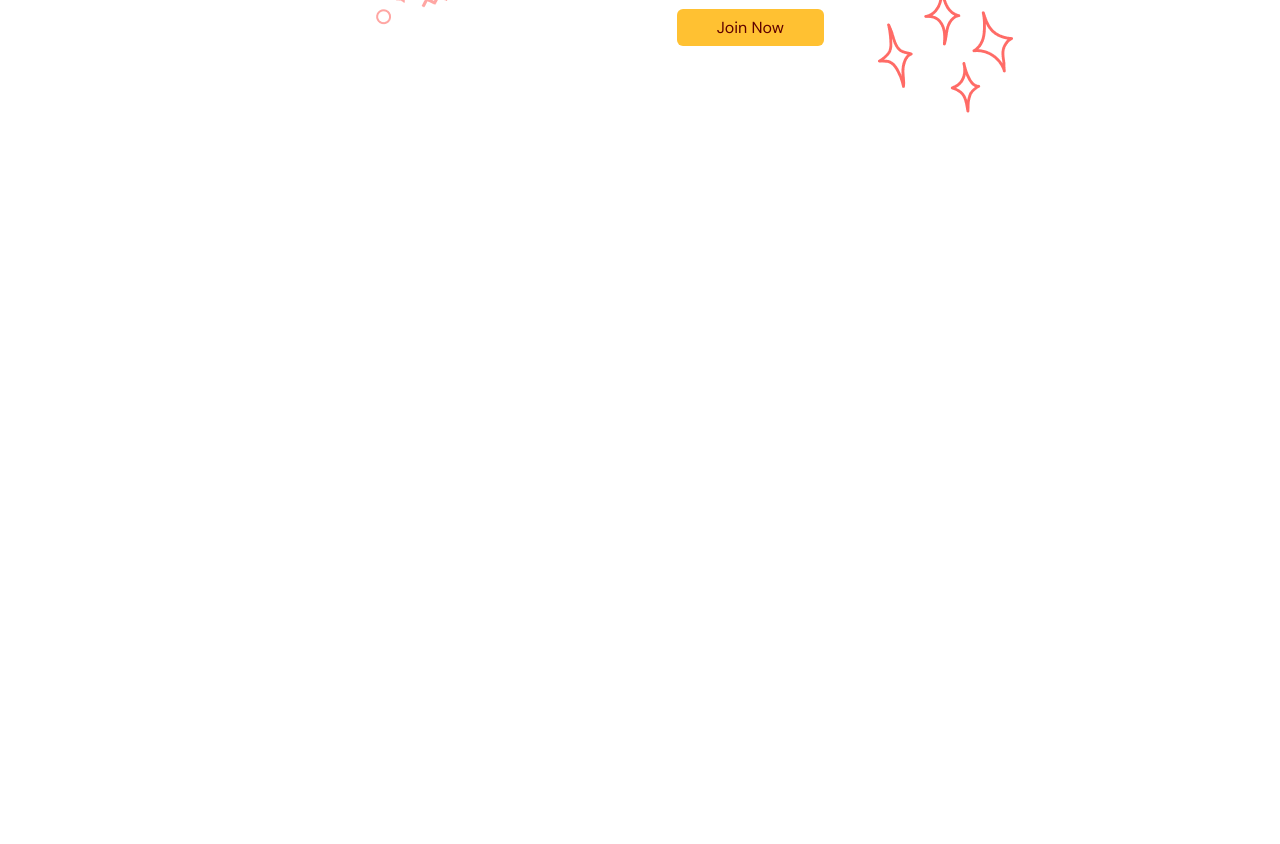
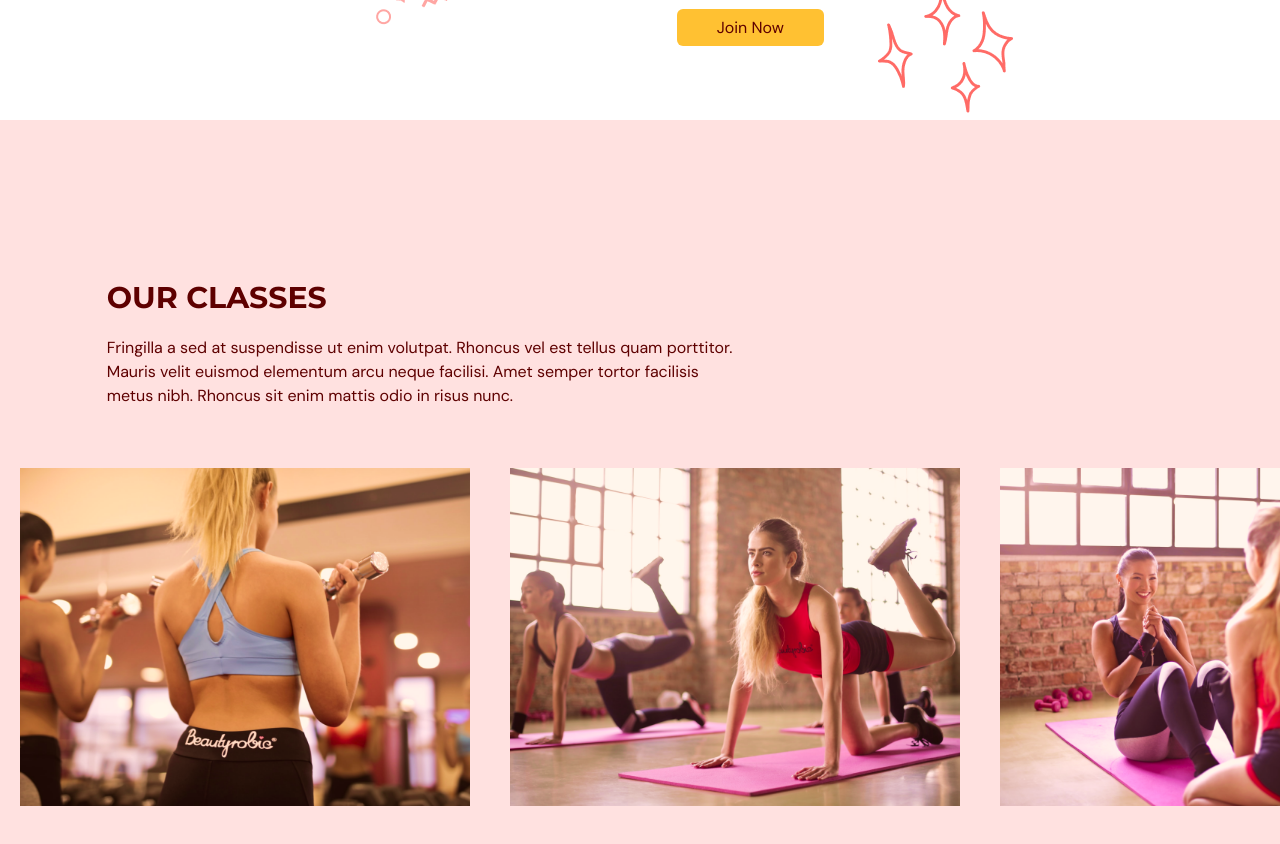
Before and after one commit to markgmz92/gym-typescript, a React (Vite) app: page / in a window 1280 px wide. Shown: the part 2060-2904 px from the top of the page. Before the commit the page ends 2180 px from the top, so only its background shows below. Built offline with nearby package versions, Linux system fonts and the light colour scheme.

Commit message:
Our Classes section done

```diff
--- a/src/App.tsx
+++ b/src/App.tsx
@@ -1,6 +1,7 @@
 import Navbar from "@/scenes/navbar/index.tsx";
 import Home from "@/scenes/home";
 import Benefits from "@/scenes/benefits";
+import OurClasses from "@/scenes/ourClasses";
 import { useEffect, useState } from "react";
 import { SelectedPage } from "@/shared/types";
 
@@ -33,6 +34,7 @@
       />
       <Home setSelectedPage={setSelectedPage} />
       <Benefits setSelectedPage={setSelectedPage} />
+      <OurClasses setSelectedPage={setSelectedPage} />
     </div>
   );
 }
--- /dev/null
+++ b/src/scenes/ourClasses/Class.tsx
@@ -0,0 +1,21 @@
+type Props = {
+  name: string;
+  description?: string;
+  image: string;
+};
+
+const Class = ({ name, description, image }: Props) => {
+  const overlayStyles = `p-5 absolute z-30 flex h-[380px] w-[450px] flex-col
+  items-center justify-center whitespace-normal bg-primary-500 text-center text-white opacity-0 transition duration-500 hover:opacity-90`;
+  return (
+    <li className="relative mx-5 inline-block h-[380px] w-[450px]">
+      <div className={overlayStyles}>
+        <p className="text-2xl">{name}</p>
+        <p className="mt-5">{description}</p>
+      </div>
+      <img src={`${image}`} alt={image} />
+    </li>
+  );
+};
+
+export default Class;
--- /dev/null
+++ b/src/scenes/ourClasses/index.tsx
@@ -0,0 +1,96 @@
+import { SelectedPage, ClassType } from "@/shared/types";
+import image1 from "@/assets/image1.png";
+import image2 from "@/assets/image2.png";
+import image3 from "@/assets/image3.png";
+import image4 from "@/assets/image4.png";
+import image5 from "@/assets/image5.png";
+import image6 from "@/assets/image6.png";
+import { motion } from "framer-motion";
+import HText from "@/shared/HText";
+import Class from "./Class";
+
+const classes: Array<ClassType> = [
+  {
+    name: "Weight Training Classes",
+    description:
+      "Lorem ipsum dolor sit amet, consectetur adipiscing elit, sed do eiusmod tempor incididunt ut labore et dolore magna aliqua. Ut enim ad minim veniam, quis nostrud exercitation ullamco laboris nisi ut aliquip ex ea commodo consequat.",
+    image: image1,
+  },
+  {
+    name: "Yoga Classes",
+
+    image: image2,
+  },
+  {
+    name: "Ab Core Classes",
+    description:
+      "Lorem ipsum dolor sit amet, consectetur adipiscing elit, sed do eiusmod tempor incididunt ut labore et dolore magna aliqua. Ut enim ad minim veniam, quis nostrud exercitation ullamco laboris nisi ut aliquip ex ea commodo consequat.",
+    image: image3,
+  },
+  {
+    name: "Adventure Classes",
+    description:
+      "Lorem ipsum dolor sit amet, consectetur adipiscing elit, sed do eiusmod tempor incididunt ut labore et dolore magna aliqua. Ut enim ad minim veniam, quis nostrud exercitation ullamco laboris nisi ut aliquip ex ea commodo consequat.",
+    image: image4,
+  },
+  {
+    name: "Fitness Classes",
+    image: image5,
+  },
+  {
+    name: "Training Classes",
+    description:
+      "Lorem ipsum dolor sit amet, consectetur adipiscing elit, sed do eiusmod tempor incididunt ut labore et dolore magna aliqua. Ut enim ad minim veniam, quis nostrud exercitation ullamco laboris nisi ut aliquip ex ea commodo consequat.",
+    image: image6,
+  },
+];
+
+type Props = {
+  setSelectedPage: (value: SelectedPage) => void;
+};
+
+const OurClasses = ({ setSelectedPage }: Props) => {
+  return (
+    <section id="ourclasses" className="w-full bg-primary-100 py-40">
+      <motion.div
+        onViewportEnter={() => setSelectedPage(SelectedPage.OurClasses)}
+      >
+        <motion.div
+          className="mx-auto w-5/6"
+          initial="hidden"
+          whileInView="visible"
+          viewport={{ once: true, amount: 0.5 }}
+          transition={{ duration: 0.5 }}
+          variants={{
+            hidden: { opacity: 0, x: -50 },
+            visible: { opacity: 1, x: 0 },
+          }}
+        >
+          <div className="md:w-3/5">
+            <HText>OUR CLASSES</HText>
+            <p className="py-5">
+              Fringilla a sed at suspendisse ut enim volutpat. Rhoncus vel est
+              tellus quam porttitor. Mauris velit euismod elementum arcu neque
+              facilisi. Amet semper tortor facilisis metus nibh. Rhoncus sit
+              enim mattis odio in risus nunc.
+            </p>
+          </div>
+        </motion.div>
+        <div className="overflow mt-10 h-[353px] w-full overflow-x-auto overflow-y-hidden">
+          <ul className="w-[2800px] whitespace-nowrap">
+            {classes.map((item: ClassType, index) => (
+              <Class
+                key={`${item.name}-${index}`}
+                name={item.name}
+                description={item.description}
+                image={item.image}
+              />
+            ))}
+          </ul>
+        </div>
+      </motion.div>
+    </section>
+  );
+};
+
+export default OurClasses;
--- a/src/shared/types.ts
+++ b/src/shared/types.ts
@@ -10,3 +10,9 @@
   title: string;
   description: string;
 }
+
+export interface ClassType {
+  name: string;
+  description?: string;
+  image: string;
+}
```
